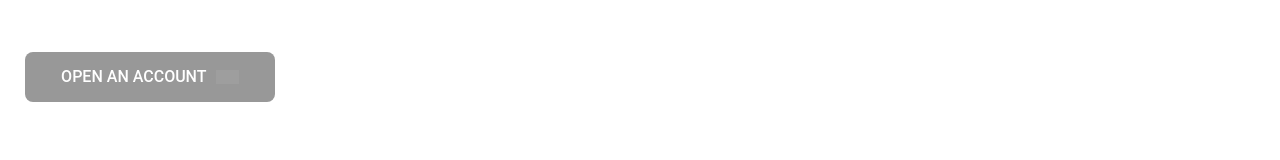
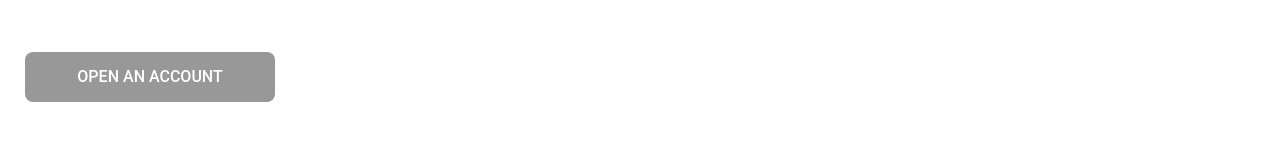
Before and after one commit to msfreeman982/SSR, a Next.js app: page / in a window 1280 px wide. Shown: the part 763-923 px from the top of the page. Built offline with nearby package versions, Linux system fonts and the light colour scheme; grey boxes are pictures that could not be loaded.

Commit message:
Add env file

```diff
--- a/app/components/sections/landing/Main.tsx
+++ b/app/components/sections/landing/Main.tsx
@@ -17,7 +17,7 @@ const Main = () => (
                     <FeaturesBlock title="Flexibility" description="Customize your investments according to your desires, at any time" />
                 </div>
                 <div className="mt-[90px] block">
-                    <Button withArrow title="OPEN AN ACCOUNT" />
+                    <Button title="OPEN AN ACCOUNT" />
                 </div>
             </div>
             <div>
```
Also changed, not shown: 1 other file (tests, documents, lock files or other folders).
